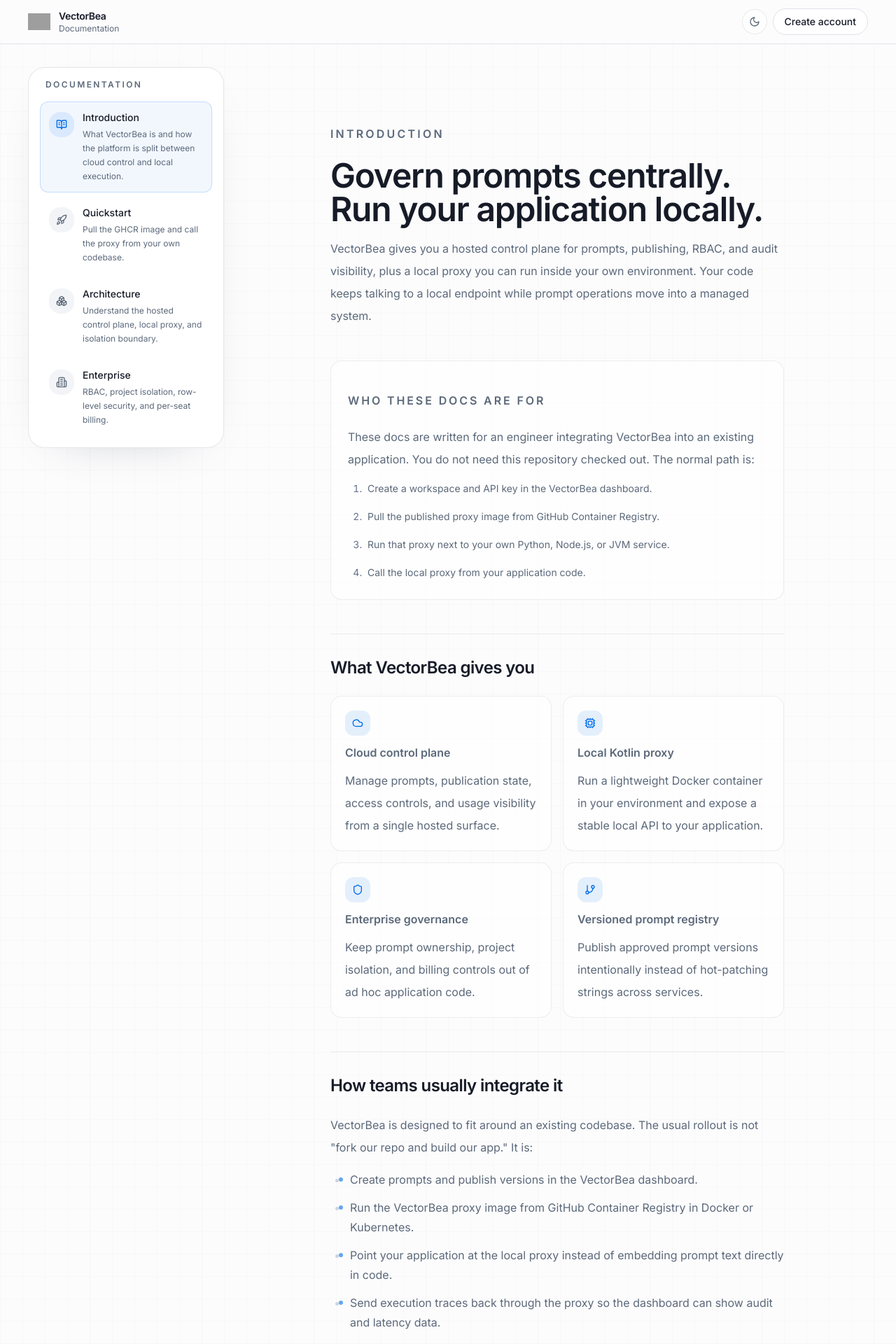
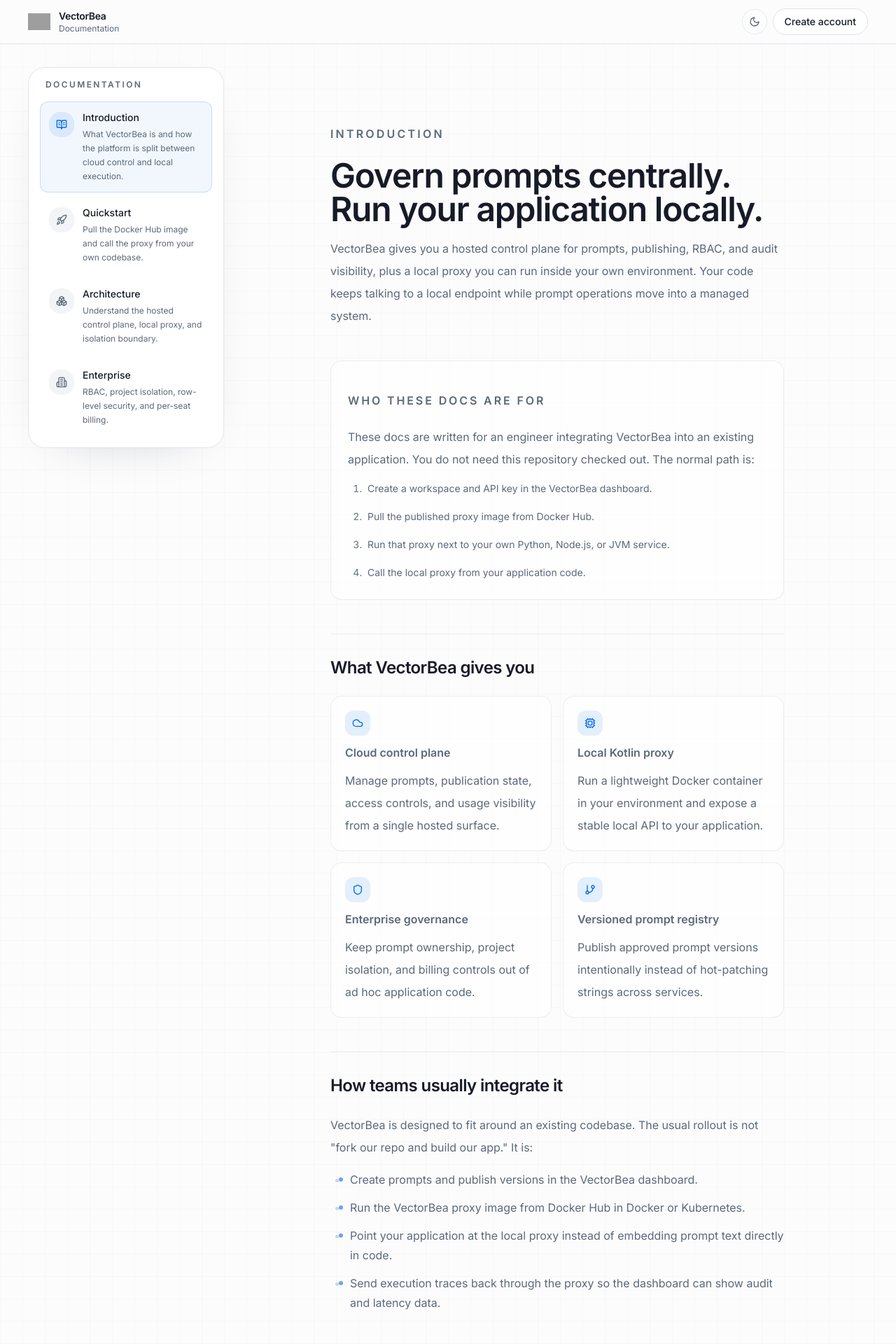
Before and after one commit to susmitbanerjee/vectorbea, a Next.js app in the folder vectorbea-ui/: page /docs in a window 1280 px wide. Shown: the top 1920 px of the page at 70% size. Built offline with nearby package versions, Linux system fonts and the light colour scheme; grey boxes are pictures that could not be loaded.

Commit message:
VB-10, UI docs changes

```diff
--- a/vectorbea-ui/app/docs/architecture/page.mdx
+++ b/vectorbea-ui/app/docs/architecture/page.mdx
@@ -29,7 +29,7 @@ The **data plane** runs in the customer environment. In the most common
 integration, that means:
 
 - your own Python, Node.js, or JVM application
-- a local VectorBea proxy container pulled from GHCR
+- a local VectorBea proxy container pulled from Docker Hub
 - optionally, an outbound agent for heartbeat and state sync
 
 ## System boundary
@@ -66,7 +66,7 @@ If you are integrating VectorBea into an existing service, the platform model
 looks like this:
 
 1. Create prompts and publish versions in the hosted dashboard.
-2. Pull the VectorBea proxy image from GitHub Container Registry.
+2. Pull the VectorBea proxy image from Docker Hub.
 3. Run the proxy alongside your own application.
 4. Replace hardcoded prompt strings with local proxy calls.
 
--- a/vectorbea-ui/app/docs/page.tsx
+++ b/vectorbea-ui/app/docs/page.tsx
@@ -36,7 +36,7 @@ export default function DocsIntroPage() {
           </p>
           <ol className="list-decimal space-y-2 pl-5 text-sm leading-7 text-muted-foreground">
             <li>Create a workspace and API key in the VectorBea dashboard.</li>
-            <li>Pull the published proxy image from GitHub Container Registry.</li>
+            <li>Pull the published proxy image from Docker Hub.</li>
             <li>Run that proxy next to your own Python, Node.js, or JVM service.</li>
             <li>Call the local proxy from your application code.</li>
           </ol>
@@ -95,7 +95,7 @@ export default function DocsIntroPage() {
         <ul className="space-y-3 pl-5">
           {[
             "Create prompts and publish versions in the VectorBea dashboard.",
-            "Run the VectorBea proxy image from GitHub Container Registry in Docker or Kubernetes.",
+            "Run the VectorBea proxy image from Docker Hub in Docker or Kubernetes.",
             "Point your application at the local proxy instead of embedding prompt text directly in code.",
             "Send execution traces back through the proxy so the dashboard can show audit and latency data.",
           ].map((item) => (
@@ -189,7 +189,7 @@ export default function DocsIntroPage() {
             {
               href: "/docs/quickstart" as Route,
               label: "Quickstart",
-              desc: "Pull the GHCR image and test it from your own app",
+              desc: "Pull the Docker Hub image and test it from your own app",
             },
             {
               href: "/docs/architecture" as Route,
--- a/vectorbea-ui/components/docs/docs-shell.tsx
+++ b/vectorbea-ui/components/docs/docs-shell.tsx
@@ -31,7 +31,7 @@ const DOCS_NAV: Array<{
   {
     href: "/docs/quickstart",
     title: "Quickstart",
-    description: "Pull the GHCR image and call the proxy from your own codebase.",
+    description: "Pull the Docker Hub image and call the proxy from your own codebase.",
     icon: Rocket,
   },
   {
```
